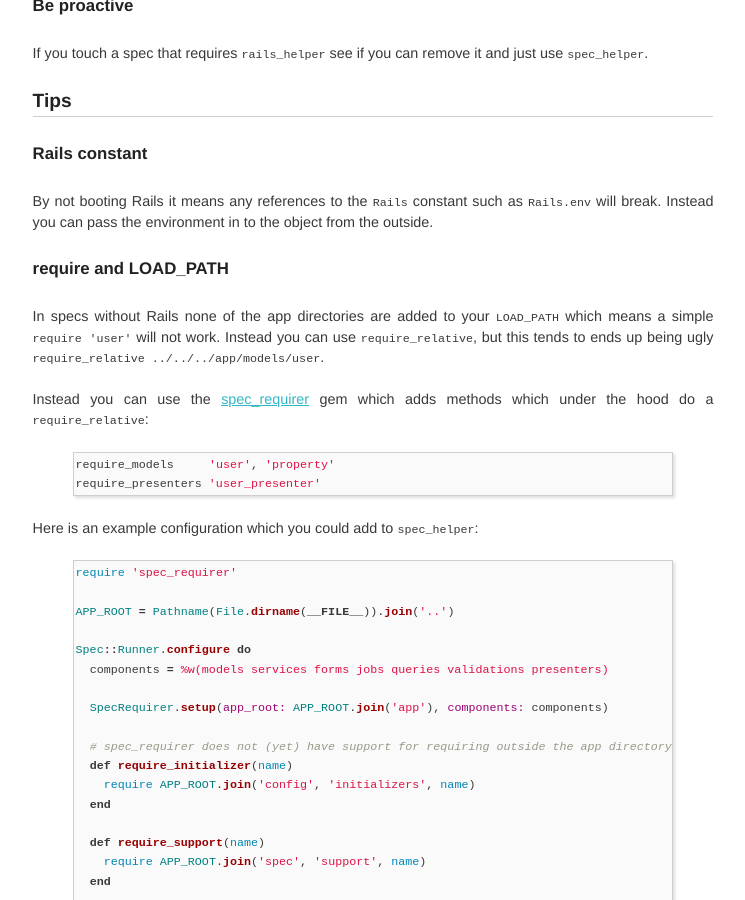
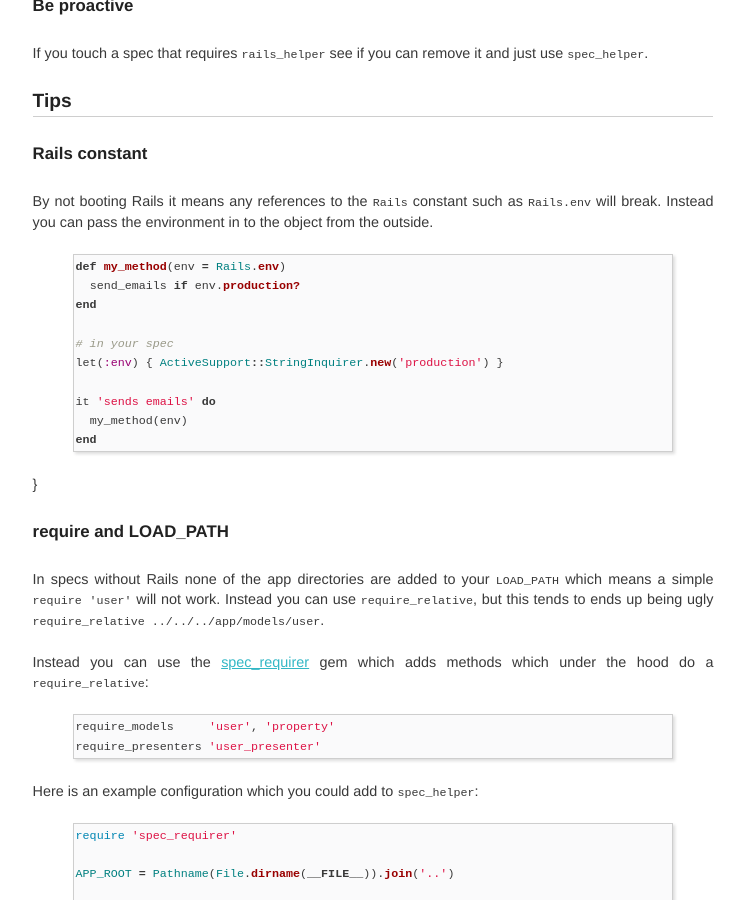
Before and after one commit to HouseTrip/housetrip.github.com, a Jekyll site: the page built from _posts/2014-09-12-writing-specs-without-rails.md, in a window 1280 px wide and 900 px high, scrolled down 1488 px. Shown: the whole window, without its empty margins (267-1012 px from the left). Built offline with Jekyll 4.4.1, drawn with Linux system fonts in a browser that asks for light colours; comment, search, counter and statistics services are not loaded.

Commit message:
add example to Rails constant section (thanks Jesper)

```diff
--- a/_posts/2014-09-12-writing-specs-without-rails.md
+++ b/_posts/2014-09-12-writing-specs-without-rails.md
@@ -58,6 +58,19 @@ If you touch a spec that requires `rails_helper` see if you can remove it and ju
 
 By not booting Rails it means any references to the `Rails` constant such as `Rails.env` will break. Instead you can pass the environment in to the object from the outside.
 
+{% highlight ruby %}
+def my_method(env = Rails.env)
+  send_emails if env.production?
+end
+
+# in your spec
+let(:env) { ActiveSupport::StringInquirer.new('production') }
+
+it 'sends emails' do
+  my_method(env)
+end
+{% endhighlight %} }
+
 ### require and LOAD_PATH
 
 In specs without Rails none of the app directories are added to your `LOAD_PATH` which means a simple `require 'user'` will not work. Instead you can use `require_relative`, but this tends to ends up being ugly `require_relative ../../../app/models/user`.
```
